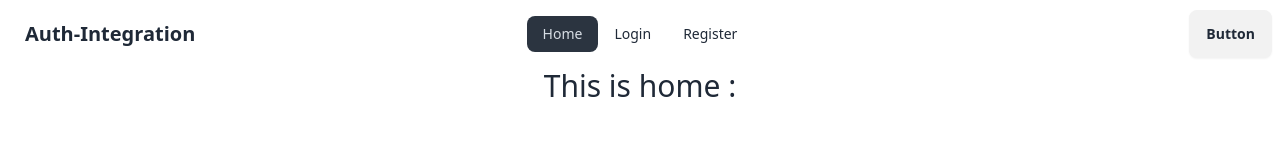
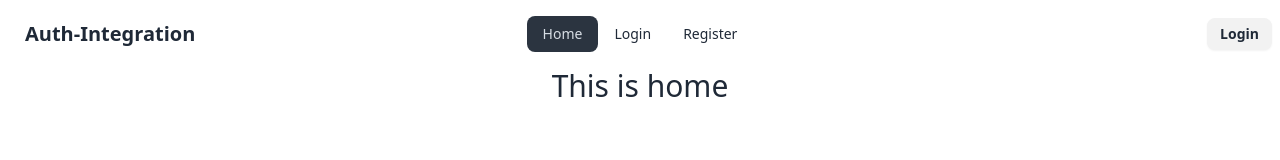
Before and after one commit to imrulkayes2/auth-integration, a React (Vite) app: page / in a window 1280 px wide. Shown: the top 160 px of the page. Built offline with nearby package versions, Linux system fonts and the light colour scheme; no server answers.

Commit message:
Use OnAuthStateChanged To Manage User Auth State

```diff
--- a/src/Components/Navbar/Navbar.jsx
+++ b/src/Components/Navbar/Navbar.jsx
@@ -1,11 +1,21 @@
-import { NavLink } from "react-router-dom";
+import { useContext } from "react";
+import { Link, NavLink } from "react-router-dom";
+import { AuthContext } from "../../Provider/AuthProvider";
 
 const Navbar = () => {
+    const { user, logOut } = useContext(AuthContext);
     const navlinks = <>
         <li> <NavLink to='/'>Home</NavLink> </li>
         <li> <NavLink to='/login'>Login</NavLink> </li>
         <li> <NavLink to='/register'>Register</NavLink> </li>
     </>
+    const handleLogOut = () => {
+        logOut()
+            .then(() => { })
+            .catch(error => {
+                console.log(error.message);
+            })
+    }
     return (
         <div className="navbar bg-base-100">
             <div className="navbar-start">
@@ -25,7 +35,12 @@ const Navbar = () => {
                 </ul>
             </div>
             <div className="navbar-end">
-                <a className="btn">Button</a>
+                {
+                    user ?
+                        <>
+                            {user.email} <a onClick={handleLogOut} className="btn">Sign Out</a>
+                        </> : <button className="btn btn-sm"><Link to='/login'>Login</Link></button>
+                }
             </div>
         </div>
     );
--- a/src/Pages/Home/Home.jsx
+++ b/src/Pages/Home/Home.jsx
@@ -1,11 +1,9 @@
-import { useContext } from "react";
-import { AuthContext } from "../../Provider/AuthProvider";
 
 const Home = () => {
-    const authInfo = useContext(AuthContext);
+
     return (
         <div className="text-3xl text-center">
-            <h1>This is home : {authInfo.name}</h1>
+            <h1>This is home </h1>
         </div>
     );
 };
--- a/src/Provider/AuthProvider.jsx
+++ b/src/Provider/AuthProvider.jsx
@@ -1,6 +1,6 @@
-import { createContext, useContext, useState } from "react";
+import { createContext, useEffect, useState } from "react";
 import PropTypes from 'prop-types';
-import { createUserWithEmailAndPassword, signInWithEmailAndPassword } from "firebase/auth";
+import { createUserWithEmailAndPassword, onAuthStateChanged, signInWithEmailAndPassword, signOut } from "firebase/auth";
 import auth from "../Firebase/Firebase.config";
 
 export const AuthContext = createContext(null)
@@ -13,7 +13,17 @@ const AuthProvider = ({ children }) => {
     const signInUser = (email, password) => {
         return signInWithEmailAndPassword(auth, email, password)
     }
-    const authInfo = { user, createUser, signInUser }
+    useEffect(() => {
+        onAuthStateChanged(auth, currentUser => {
+            console.log('current user data', currentUser);
+            setUser(currentUser);
+        })
+    }, [])
+    const logOut = () => {
+        return signOut(auth);
+    }
+
+    const authInfo = { user, createUser, signInUser, logOut }
     return (
         <AuthContext.Provider value={authInfo}>
             {children}
```
